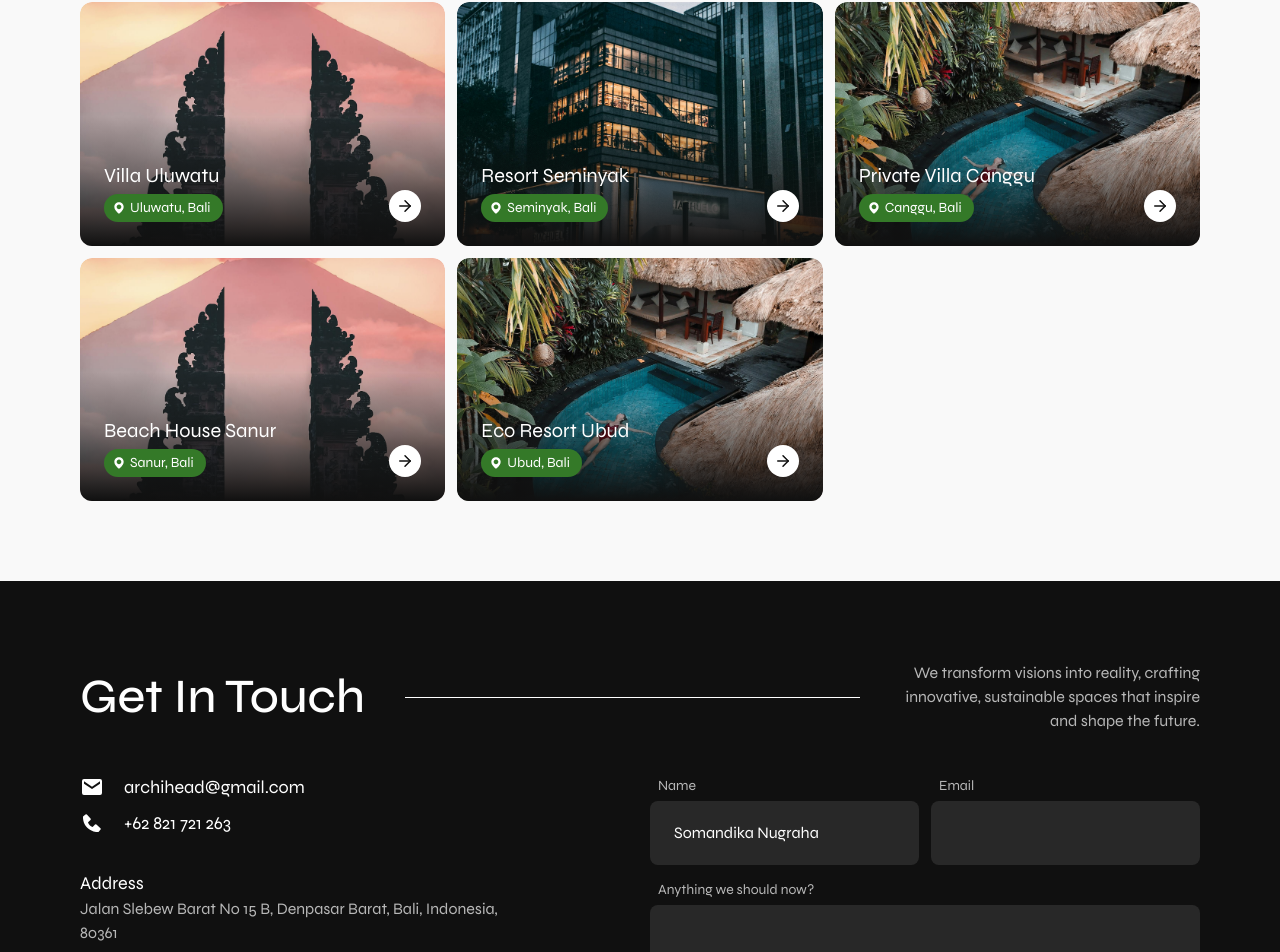
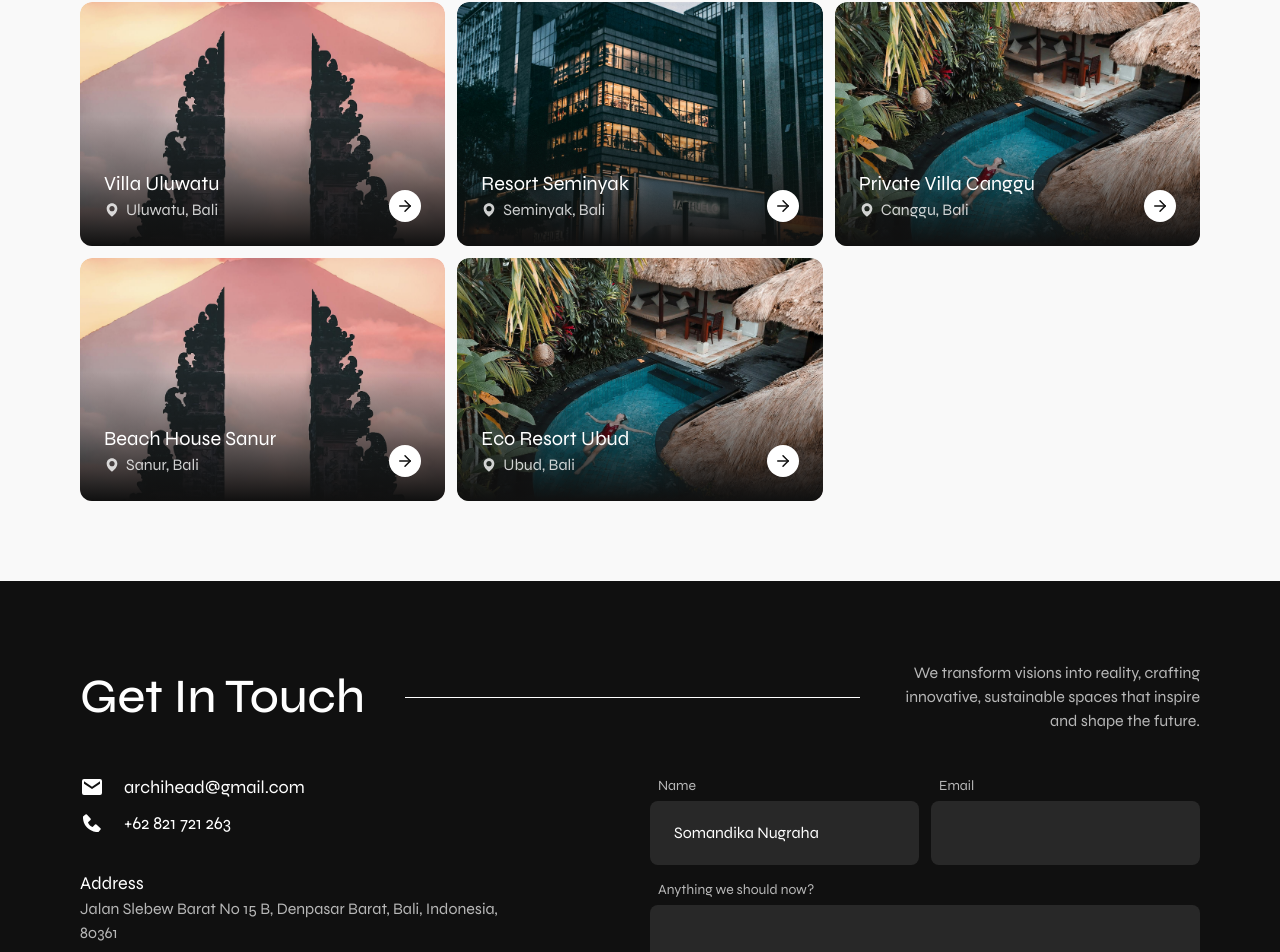
Before and after one commit to ariwiradana/archihead, a Next.js app: page / in a window 1280 px wide. Shown: the part 1665-2617 px from the top of the page. Built offline with nearby package versions, Linux system fonts and the light colour scheme.

Commit message:
modified:   components/layouts/project.card.tsx

```diff
--- a/components/layouts/project.card.tsx
+++ b/components/layouts/project.card.tsx
@@ -24,9 +24,9 @@ const ProjectCard: FC<ProjectCardProps> = ({ project }) => {
           className="rounded-xl object-cover transition-transform delay-100 duration-300 ease-in-out group-hover:scale-105"
         />
         <div className="absolute inset-0 flex items-end justify-between bg-gradient-to-b from-dark/0 from-[47%] to-dark p-6">
-          <div className={`${syne.className} relative z-20`}>
-            <h3 className="mb-1 text-xl text-white">{project.title}</h3>
-            <div className="bg-primary inline-flex items-center gap-x-1 rounded-full py-1 pl-2 pr-3 text-sm text-white">
+          <div className={`${syne.className}`}>
+            <h3 className="text-xl text-white">{project.title}</h3>
+            <div className="flex items-center gap-x-[6px] text-white/80">
               <BiSolidMap />
               <p>{project.location}</p>
             </div>
```
